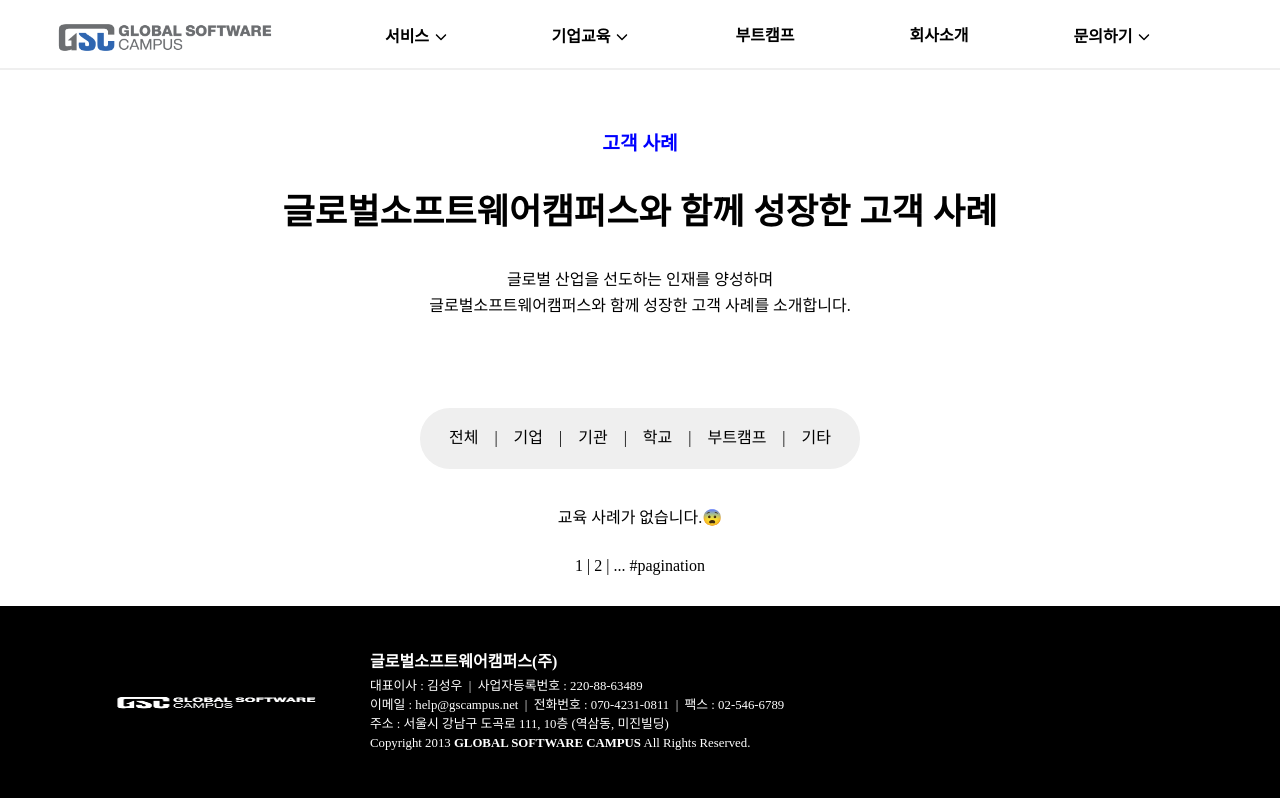
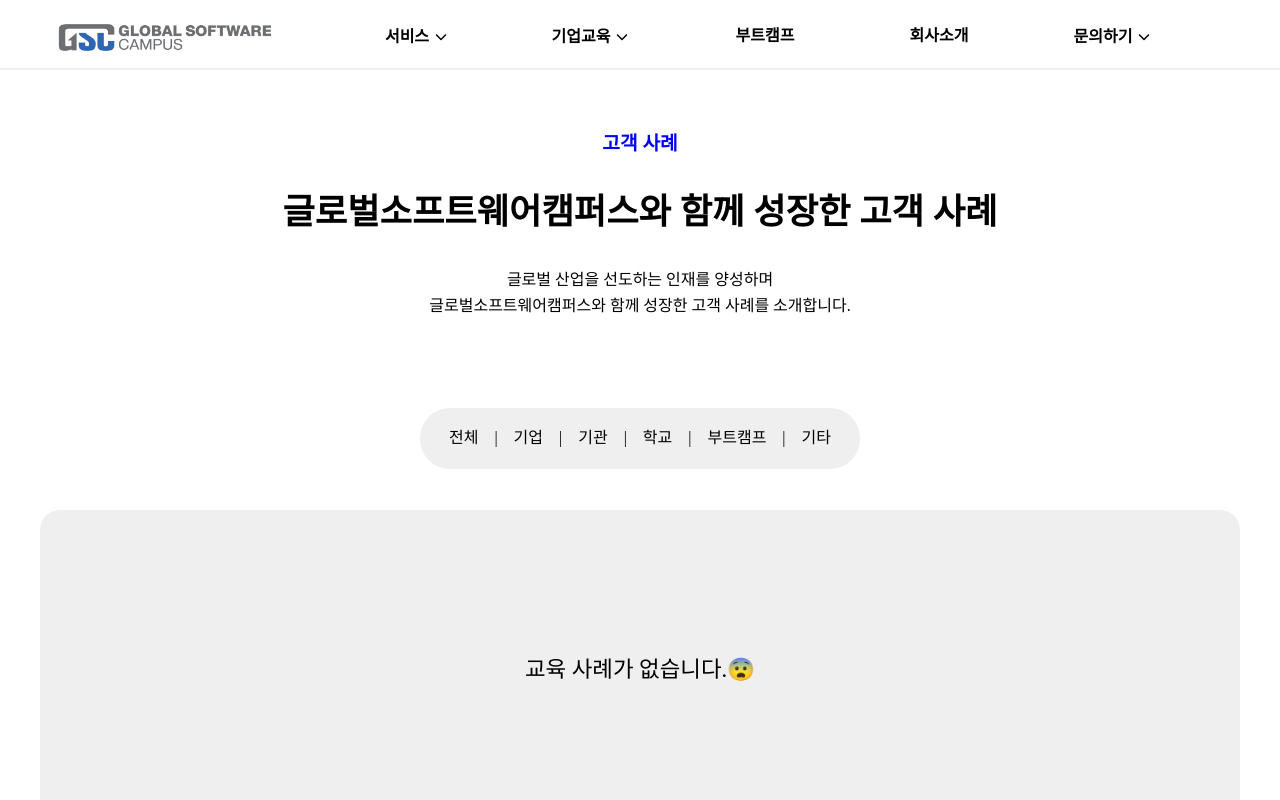
Before and after one commit to jh1109/gsc-app, a React (Create React App) app: page /service-cases in a window 1280 px wide. Both pictures are taken after a click on the button "기관". Shown: the top 800 px of the page. Built offline with nearby package versions, Linux system fonts and the light colour scheme.

Commit message:
[style] 고객 사례 : 고객 사례가 없을 때 height 값 수정

```diff
--- a/src/components/cases/CasesContent.js
+++ b/src/components/cases/CasesContent.js
@@ -30,7 +30,7 @@
                 <CaseTabBtn onSelect={()=>handleCaseTabBtn('부트캠프')}>부트캠프</CaseTabBtn><span>|</span>
                 <CaseTabBtn onSelect={()=>handleCaseTabBtn('기타')}>기타</CaseTabBtn>
             </ul>
-            {(caseList.length === 0) ? <p>교육 사례가 없습니다.😨</p> : (
+            {(caseList.length === 0) ? <p className={classes.notCase}>교육 사례가 없습니다.😨</p> : (
                 <ul className={classes.caseListUl}>
                     {caseList.map((item) => (
                         <Case item={item} key={item.id} />
--- a/src/components/cases/CasesContent.module.css
+++ b/src/components/cases/CasesContent.module.css
@@ -38,6 +38,17 @@
     color: #ffffff;
 }
 
+.notCase {
+    border-radius: 20px;
+    display: flex;
+    width: 100%;
+    height: 20rem;
+    justify-content: center;
+    align-items: center;
+    font-size: 1.4rem;
+    background-color: #efefef;
+}
+
 .caseListUl {
     display: flex;
     flex-flow: row nowrap;
```
